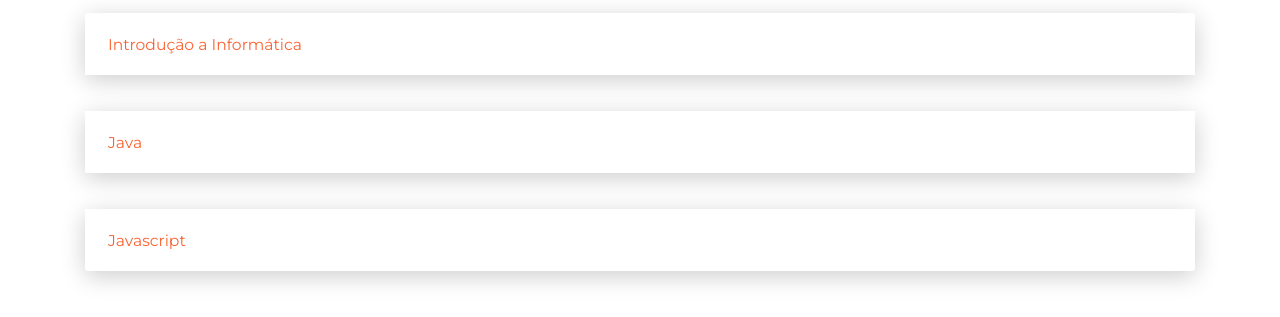
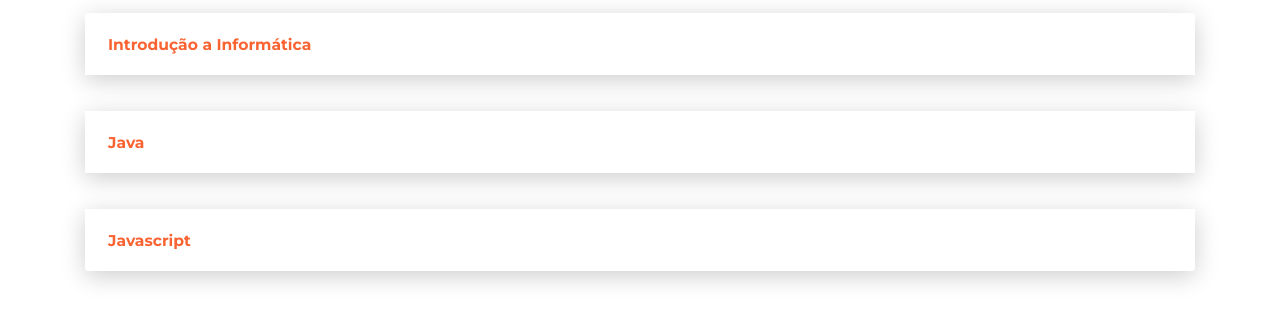
Before and after one commit to Math247/ProjetoFinal, a plain HTML site: page info2.html in a window 1280 px wide. Shown: the part 348-665 px from the top of the page. Drawn offline with Linux system fonts and the light colour scheme; some packages are replaced by stand-ins of ours.

```diff
--- a/info2.html
+++ b/info2.html
@@ -96,7 +96,7 @@
                 <div class="card-header" id="headingOne">
                   <h5 class="mb-0">
                     <button class="btn btn-neutral" type="button" data-toggle="collapse" data-target="#collapseOne" aria-expanded="true" aria-controls="collapseOne">
-                     Introdução a Informática
+                      <b>Introdução a Informática</b>
                     </button>
                   </h5>
                 </div>
@@ -111,7 +111,7 @@
                 <div class="card-header" id="headingTwo">
                   <h5 class="mb-0">
                     <button class="btn btn-neutral collapsed" type="button" data-toggle="collapse" data-target="#collapseTwo" aria-expanded="false" aria-controls="collapseTwo">
-                      Java
+                      <b>Java</b>
                     </button>
                   </h5>
                 </div>
@@ -125,7 +125,7 @@
                 <div class="card-header" id="headingThree">
                   <h5 class="mb-0">
                     <button class="btn btn-neutral collapsed" type="button" data-toggle="collapse" data-target="#collapseThree" aria-expanded="false" aria-controls="collapseThree">
-                      Javascript
+                      <b>Javascript</b>
                     </button>
                   </h5>
                 </div>
```
